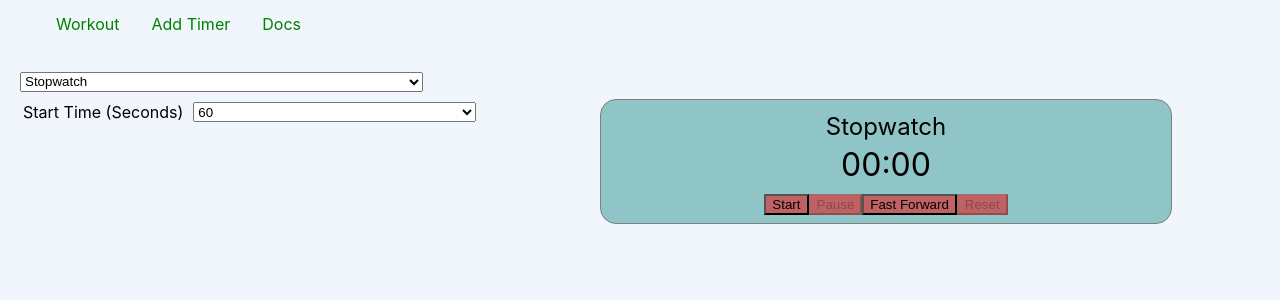
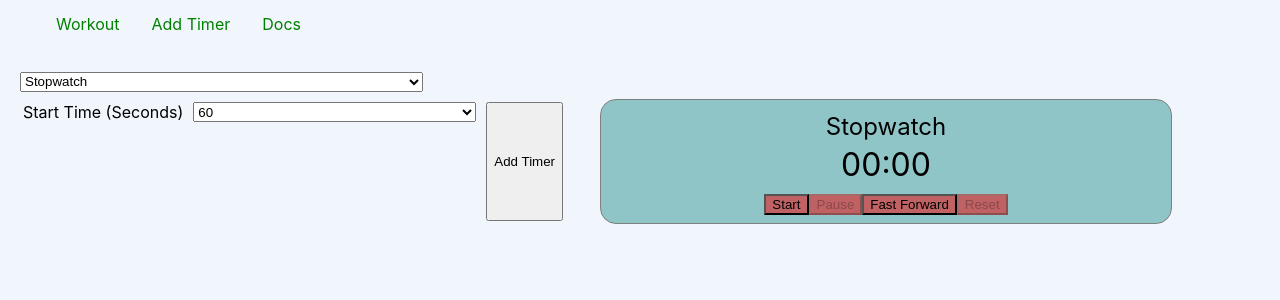
Before and after one commit to prof-tejera/assignment-2-cwelect1, a React (Create React App) app: page /assignment-2-cwelect1/add in a window 1280 px wide. Shown: the top 300 px of the page. Built offline with nearby package versions, Linux system fonts and the light colour scheme.

Commit message:
Add AppContext and add timer handlers

```diff
--- a/src/components/timers/TimerConfig.js
+++ b/src/components/timers/TimerConfig.js
@@ -3,6 +3,8 @@ import styled from "styled-components";
 import Select from "../generic/Select";
 import TimerView from "../../views/TimerView";
 import { useState } from "react";
+import { useContext } from 'react';
+import { AppContext } from "../../Context";
 
 const ClearDiv = styled.div`
   display: grid;
@@ -25,6 +27,7 @@ const RowDiv = styled.div`
 `;
 
 const TimerConfig = (props) => {
+  const {addItem} = useContext(AppContext);
 
   const Stopwatch = () => {
     const [maxTime, setMaxTime] = useState(60)
@@ -33,11 +36,19 @@ const TimerConfig = (props) => {
       setMaxTime(e.target.value);
     };
 
+    const handleAddTimer = () => {
+      addItem({
+        type: 'Stopwatch',
+        maxTime: maxTime
+      });
+    }
+
     return(
       <ClearDiv className="timer">
         <RowDiv>
           <label>Start Time (Seconds)</label>
           <Select value={maxTime} onChange={handleOnChangeMaxTime} width="50%" name="rounds" dd_items={[5, 10, 15, 20, 25, 30, 60, 90]}></Select>
+          <button onClick={handleAddTimer}>Add Timer</button>
         </RowDiv>
         <div>
           <TimerView type={props.type} maxTime={maxTime}/>
@@ -53,11 +64,19 @@ const TimerConfig = (props) => {
       setStartTime(e.target.value);
     };
 
+    const handleAddTimer = () => {
+      addItem({
+        type: 'Countdown',
+        startTime: startTime
+      });
+    }
+
     return(
       <ClearDiv className="timer">
         <RowDiv>
           <label>Start Time (Seconds)</label>
           <Select value={startTime} onChange={handleOnChangeStartTime} width="50%" name="rounds" dd_items={[5, 10, 15, 20, 25, 30, 60, 90]}></Select>
+          <button onClick={handleAddTimer}>Add Timer</button>
         </RowDiv>
         <div>
           <TimerView type={props.type} startTime={startTime}/>
@@ -78,6 +97,14 @@ const TimerConfig = (props) => {
       setStartTime(e.target.value);
     };
 
+    const handleAddTimer = () => {
+      addItem({
+        type: 'XY',
+        rounds: rounds,
+        startTime: startTime
+      });
+    }
+
     return(
       <ClearDiv className="timer">
         <ColumnDiv>
@@ -86,6 +113,7 @@ const TimerConfig = (props) => {
             <Select value={rounds} onChange={handleOnChangeRounds} width="25%" name="rounds" dd_items={[1, 2, 3, 4, 5, 6, 7, 8, 9, 10]}></Select>
             <label>Start Time (Seconds)</label>
             <Select value={startTime} onChange={handleOnChangeStartTime} width="25%" name="workTime" dd_items={[5, 10, 15, 30, 45, 60, 90]}></Select>
+            <button onClick={handleAddTimer}>Add Timer</button>
           </RowDiv>
         </ColumnDiv>
         <div>
@@ -112,6 +140,15 @@ const TimerConfig = (props) => {
       setRestTime(e.target.value);
     };
 
+    const handleAddTimer = () => {
+      addItem({
+        type: 'Tabata',
+        rounds: rounds,
+        workTime: workTime,
+        restTime: restTime
+      });
+    }
+
     return(
       <ClearDiv className="timer">
         <ColumnDiv>
@@ -127,6 +164,7 @@ const TimerConfig = (props) => {
           <label>Rest Time (Seconds)</label>
             <Select value={restTime} onChange={handleOnChangeRestTime} width="50%" name="restTime" dd_items={[5, 10, 15, 30, 45, 60, 90]}></Select>
         </RowDiv>
+          <button onClick={handleAddTimer}>Add Timer</button>
         </ColumnDiv>
         <div>
           <TimerView type={props.type} workTime={workTime} restTime={restTime} rounds={rounds} />
```
